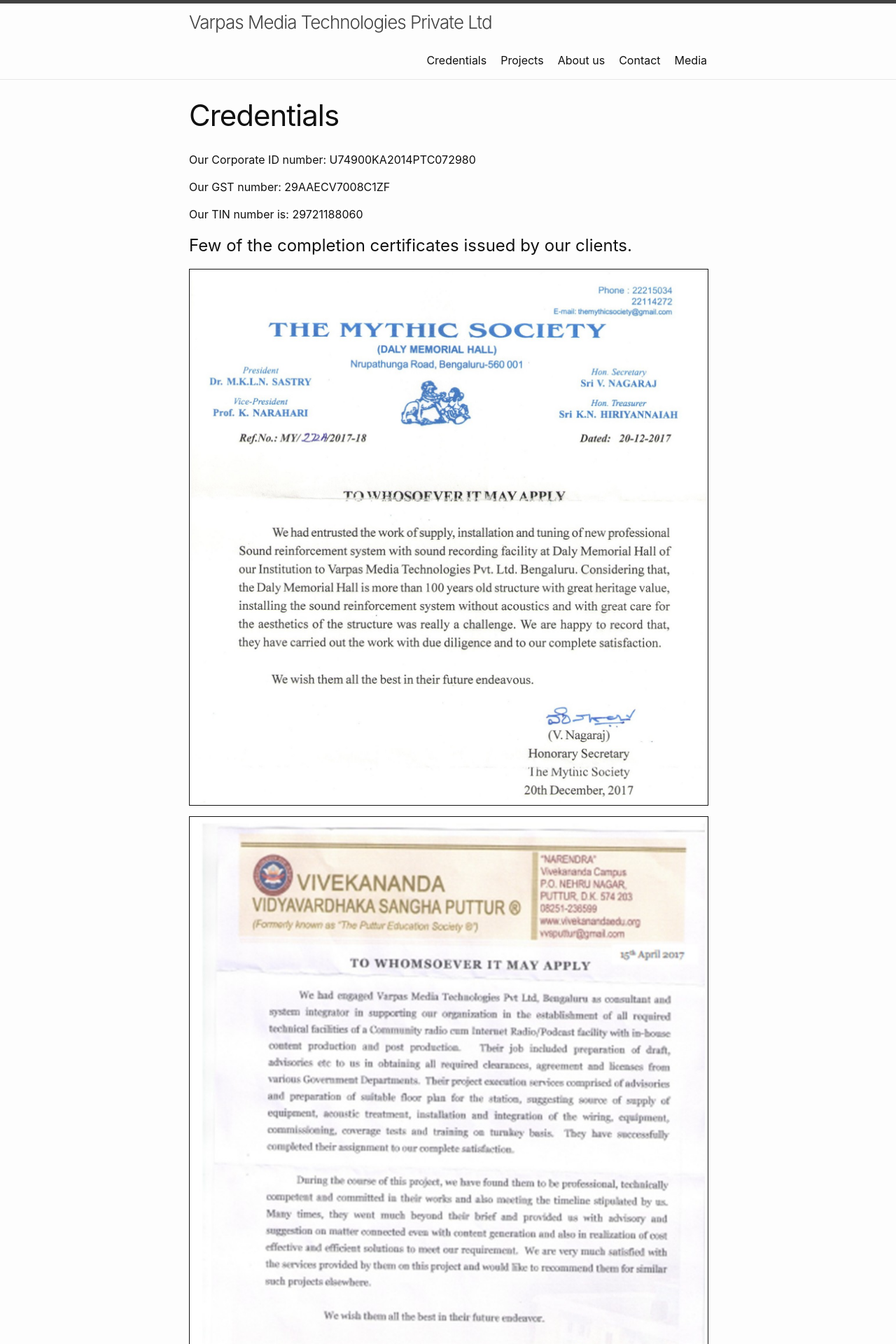
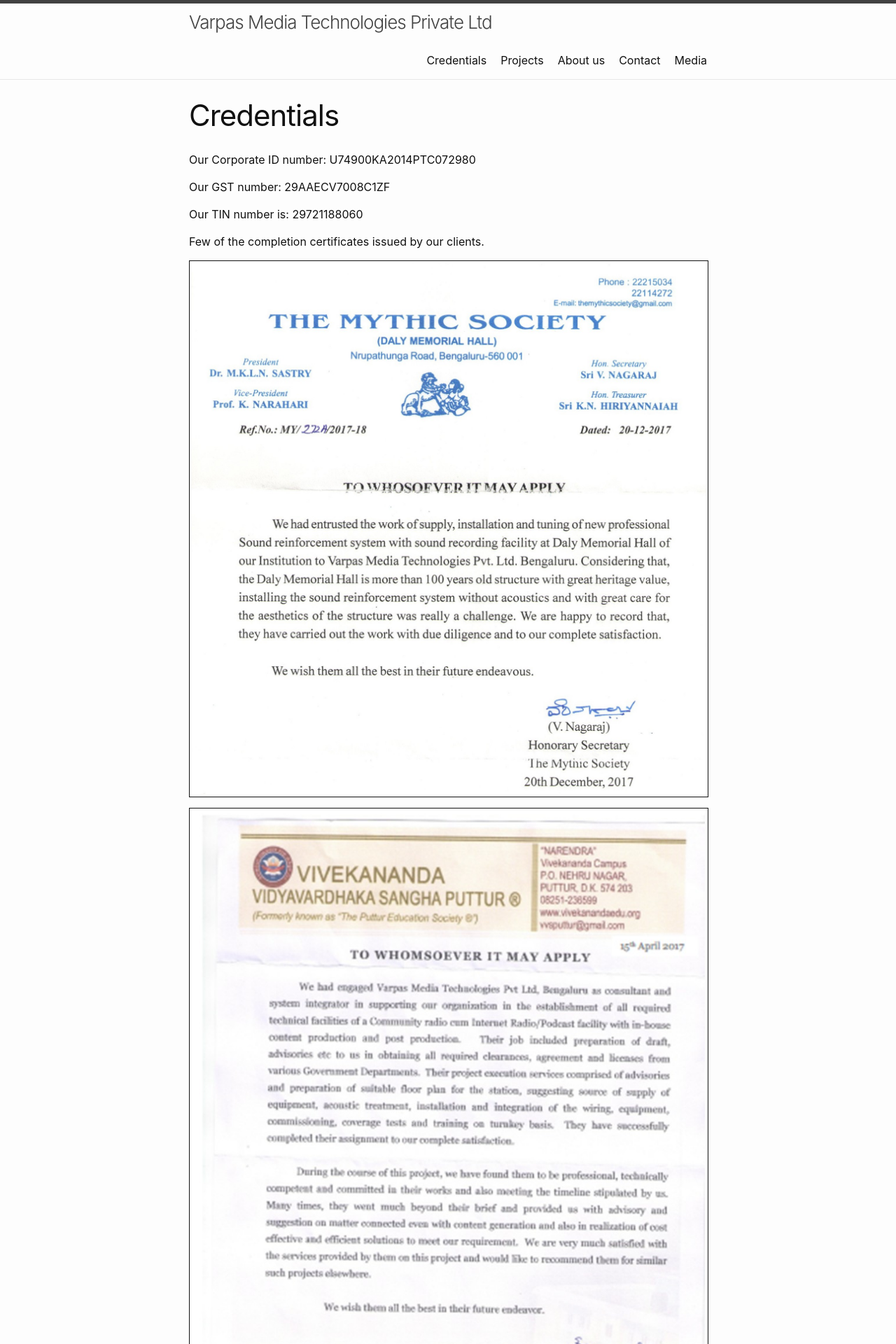
Before and after one commit to VarpasMedia/VarpasMedia.github.io, a Jekyll site: the page built from Credentials.md, in a window 1280 px wide. Shown: the top 1920 px of the page at 70% size. Built offline with Jekyll 4.4.1, drawn with Linux system fonts in a browser that asks for light colours; our own code applies the rules of GitHub Pages for plain Markdown files.

Commit message:
Update Credentials.md

```diff
--- a/Credentials.md
+++ b/Credentials.md
@@ -13,11 +13,13 @@ permalink: /Credentials/
 <p> Our TIN number is: 29721188060 </p>
 
 
-<h1>Few of the completion certificates issued by our clients.</h1>
+<p>Few of the completion certificates issued by our clients. </p>
 
 
+<p>  </p>
+<p>  </p>
+<p>  </p>
 
-<p></p>
 <img src = "/Photos/CC by Mythic Society.jpg" border = "1" />
 <p></p>
 
```
